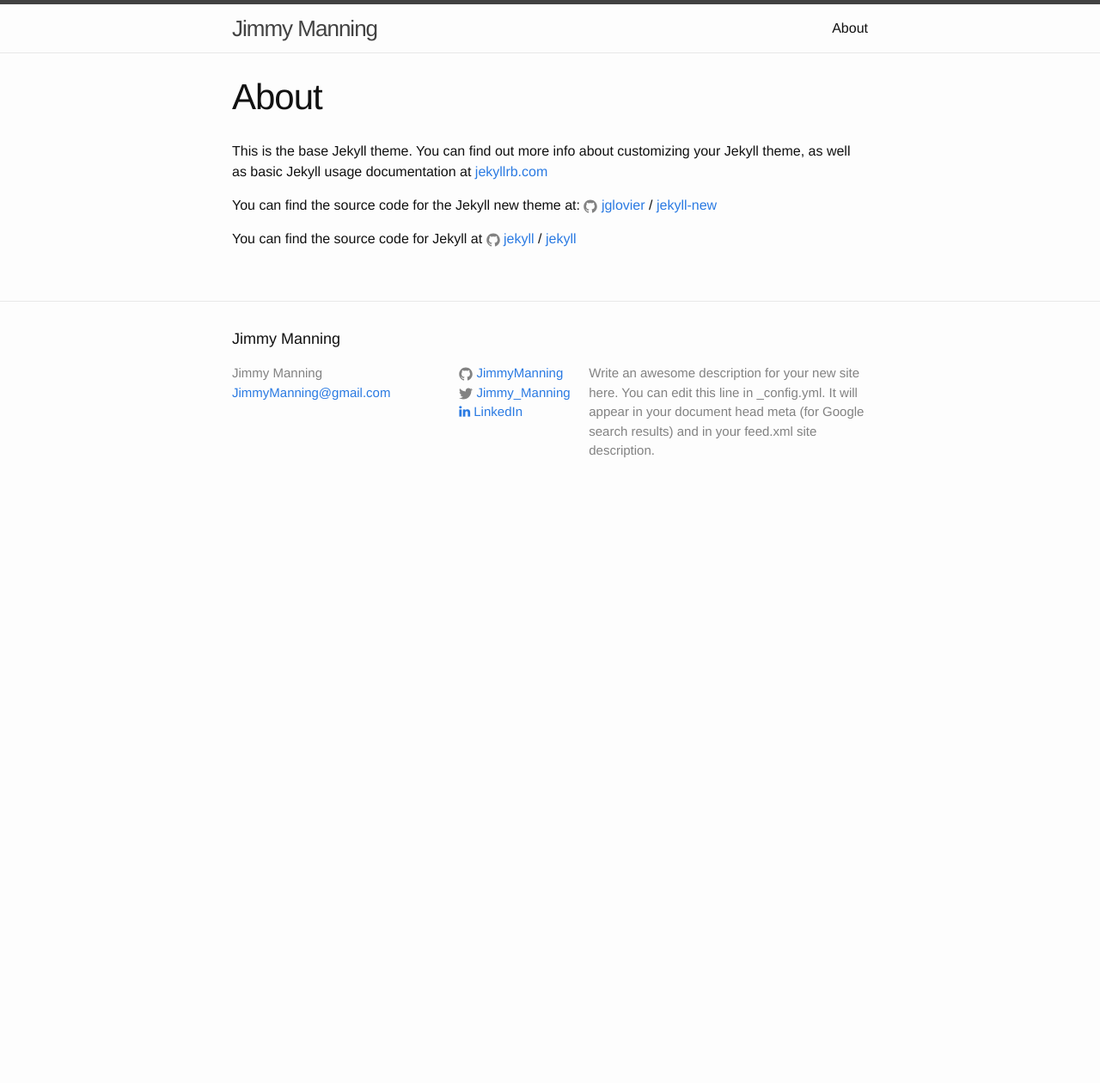
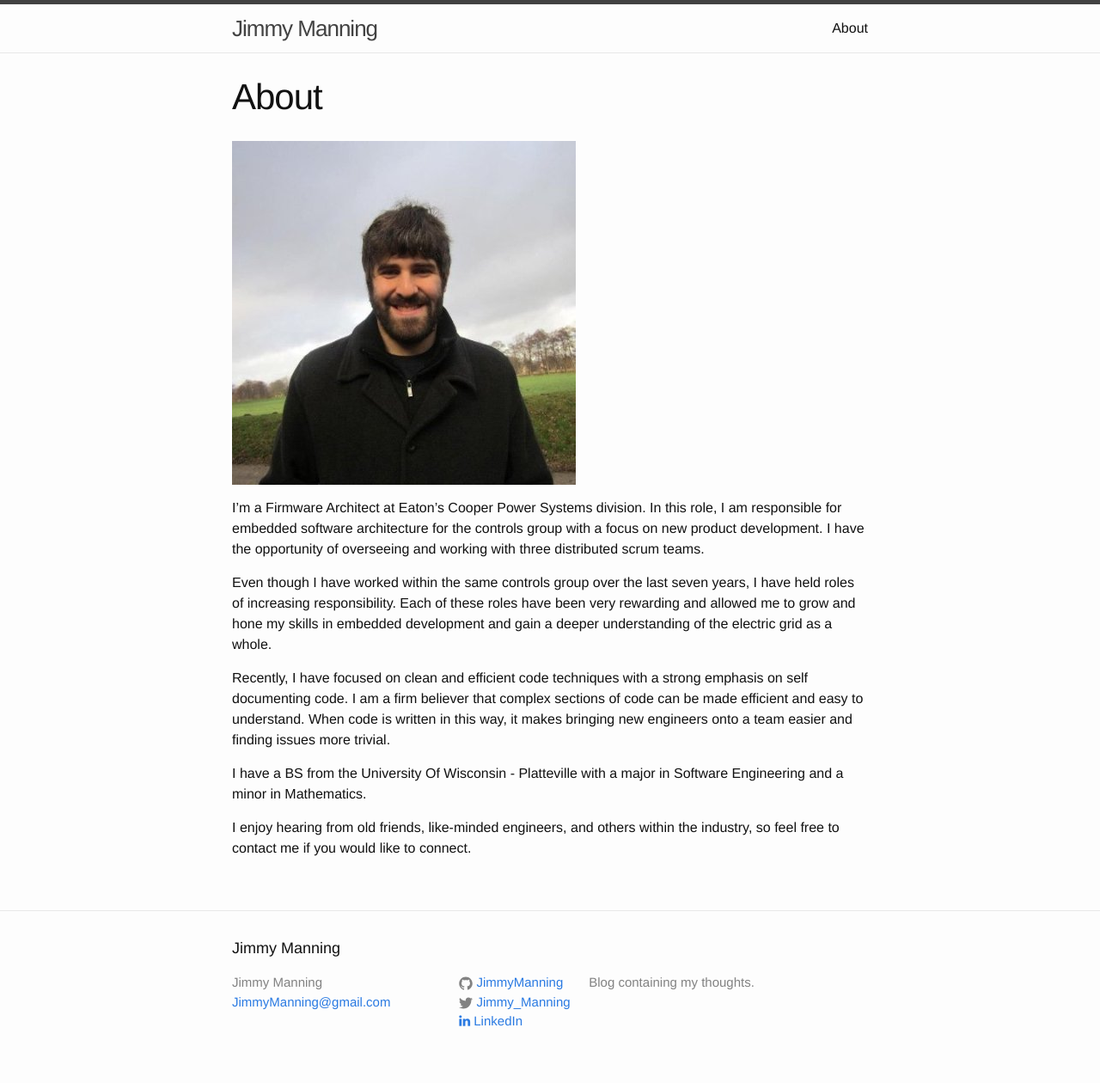
Before and after one commit to JimmyManning/jimmymanning.github.io, a Jekyll site: the page built from about.md, in a window 1280 px wide. Shown: the whole page at 86% size. Built offline with Jekyll 4.4.1, drawn with Linux system fonts in a browser that asks for light colours; nearby versions of some CDN libraries; before the commit the page ends 900 px from its top, so only the background shows below that.

Commit message:
Modifications to about and description

```diff
--- a/_config.yml
+++ b/_config.yml
@@ -9,9 +9,7 @@
 title: Jimmy Manning
 email: JimmyManning@gmail.com
 description: > # this means to ignore newlines until "baseurl:"
-  Write an awesome description for your new site here. You can edit this
-  line in _config.yml. It will appear in your document head meta (for
-  Google search results) and in your feed.xml site description.
+  Blog containing my thoughts.
 baseurl: "" # the subpath of your site, e.g. /blog
 url: "http://yourdomain.com" # the base hostname & protocol for your site
 twitter_username: Jimmy_Manning
--- a/about.md
+++ b/about.md
@@ -4,12 +4,14 @@ title: About
 permalink: /about/
 ---
 
-This is the base Jekyll theme. You can find out more info about customizing your Jekyll theme, as well as basic Jekyll usage documentation at [jekyllrb.com](http://jekyllrb.com/)
+![Me]({{ site.url }}/assets/Jimmy.jpg)
 
-You can find the source code for the Jekyll new theme at:
-{% include icon-github.html username="jglovier" %} /
-[jekyll-new](https://github.com/jglovier/jekyll-new)
+I’m a Firmware Architect at Eaton’s Cooper Power Systems division. In this role, I am responsible for embedded software architecture for the controls group with a focus on new product development. I have the opportunity of overseeing and working with three distributed scrum teams.
 
-You can find the source code for Jekyll at
-{% include icon-github.html username="jekyll" %} /
-[jekyll](https://github.com/jekyll/jekyll)
+Even though I have worked within the same controls group over the last seven years, I have held roles of increasing responsibility. Each of these roles have been very rewarding and allowed me to grow and hone my skills in embedded development and gain a deeper understanding of the electric grid as a whole.
+
+Recently, I have focused on clean and efficient code techniques with a strong emphasis on self documenting code. I am a firm believer that complex sections of code can be made efficient and easy to understand. When code is written in this way, it makes bringing new engineers onto a team easier and finding issues more trivial.
+
+I have a BS from the University Of Wisconsin - Platteville with a major in Software Engineering and a minor in Mathematics.
+
+I enjoy hearing from old friends, like-minded engineers, and others within the industry, so feel free to contact me if you would like to connect.
```
Also changed, not shown: assets/Jimmy.jpg (added), 1 other file.
